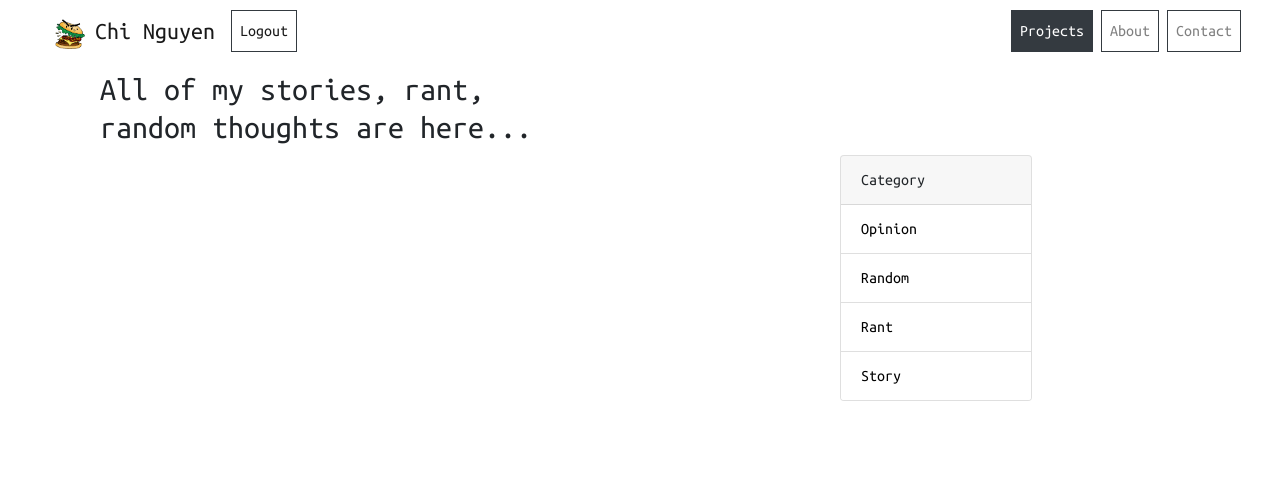
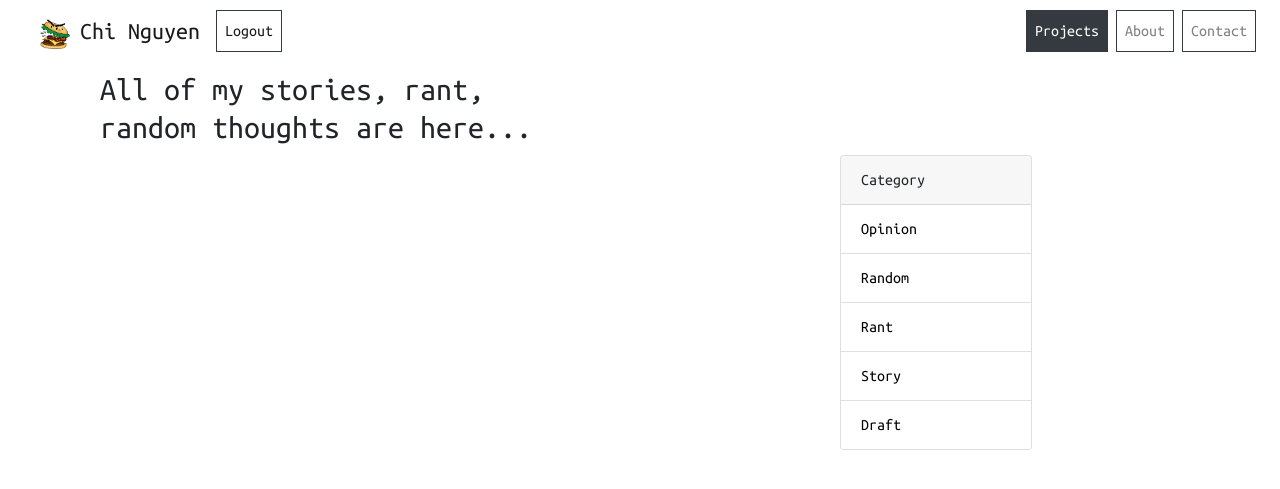
Before and after one commit to chi-p-nguyen/personal_blog, a Flask app: page /blogs in a window 1280 px wide. Shown: the top 489 px of the page. Run offline with Flask 2, Linux system fonts and the light colour scheme; the visitor is signed in with stand-in values (Sample User, id 1); data that the repository does not hold is empty.

Commit message:
feat: draft feature

```diff
--- a/chiblog/static/main.css
+++ b/chiblog/static/main.css
@@ -8,6 +8,83 @@ body {
   background-size: 40px 40px;
   background-position: 0 0,20px 20px; */
 
+/* Formatting Navbar */
+/* .navbar {
+  background: #dddddd;
+  height: 50px;
+  display: flex;
+  justify-content: center;
+  align-items: center;
+  font-size: 1.2rem;
+  position: sticky;
+  top: 0;
+  z-index: 999;
+}
+
+.nav-container {
+  display: flex;
+  justify-content: center;
+  align-items: center;
+  height: 50px;
+  max-width: 1500px;
+}
+
+.nav-menu {
+  display: grid;
+  grid-template-columns: repeat(4, auto);
+  grid-gap: 10px;
+  list-style: none;
+  text-align: center;
+  width: 60vw;
+  justify-content: end;
+  margin-right: 2rem;
+}
+
+.nav--item {
+  height: 50px;
+}
+
+.nav--link {
+  color: #000;
+  display: flex;
+  align-items: center;
+  text-decoration: none;
+  padding: 0.5rem 1rem;
+  height: 100%;
+}
+
+.menu-icon {
+  display: none;
+}
+
+@media screen and (max-width: 960px) {
+  .nav--link {
+    display: none;
+  }
+
+  .menu-icon {
+    display: block;
+    position: absolute;
+    top: 0;
+    right: 0;
+    transform: translate(-100%, 60%);
+    font-size: 1.8rem;
+    cursor: pointer;
+  }
+
+  .nav-menu {
+    display: flex;
+    flex-direction: column;
+    width: 100%;
+    left: -100%;
+  }
+
+  .nav-menu.active {
+    background: #242222;
+  }
+}
+ */
+/* Formatting project cards */
 .projects-container {
   display: flex;
   flex-direction: row;
@@ -15,7 +92,6 @@ body {
   justify-content: space-between;
   margin: auto;
   margin-bottom: 3em;
-  /* width: 95%; */
 }
 
 .project-card {
@@ -78,10 +154,6 @@ p {
   }
 }
 
-.flex-fixed-width-item {
-  flex: 0 0 100px;
-}
-
 /* Give white spaces for paragraph */
 .article-content {
   white-space: pre-line;
@@ -95,6 +167,8 @@ p {
   margin-bottom: 20px;
 }
 
+/* Formatting modal */
+
 .modal-backdrop {
   display: none;
   z-index: 1040 !important;
@@ -104,6 +178,8 @@ p {
   margin: 2px auto;
   z-index: 1100 !important;
 }
+
+/* Swup transition */
 
 .transition-fade {
   opacity: 1;
--- a/chiblog/templates/blogs.html
+++ b/chiblog/templates/blogs.html
@@ -1,59 +1,98 @@
-{% extends "layout.html" %}
-{% block content %}
+{% extends "layout.html" %} {% block content %}
 <div class="container-fluid padding">
   <div class="row welcome">
     <div class="col-12">
-    <h2>All of my stories, rant,<br>random thoughts are here...</h2>
+      <h2>All of my stories, rant,<br />random thoughts are here...</h2>
     </div>
 
     <div class="col-12">
       <div class="row">
-
         <div class="col-lg-8 col-md-12">
-      {% for post in posts.items %}
+          {% for post in posts.items %} {% if post.category.name != 'draft' %}
           <div class="card mt-3 mb-2">
             <div class="card-body shadow-sm">
-          <h5 class="card-title mb-0"><a href="{{ url_for('blog.one_blog', blog_id = post.id) }}">{{ post.title }}</a></h5>
-          <a href="{{ url_for('blog.category_blog', category = post.category.name) }}" class="badge badge-secondary" aria-pressed="true">{{ post.category.name.capitalize() }}</a>
-          <small class="card-subtitle mt-0">{{ post.created_at.strftime('%m-%d-%Y') }}</small>
+              <h5 class="card-title mb-0">
+                <a href="{{ url_for('blog.one_blog', blog_id = post.id) }}"
+                  >{{ post.title }}</a
+                >
+              </h5>
+              <a
+                href="{{ url_for('blog.category_blog', category = post.category.name) }}"
+                class="badge badge-secondary"
+                aria-pressed="true"
+                >{{ post.category.name.capitalize() }}</a
+              >
+              <small class="card-subtitle mt-0"
+                >{{ post.created_at.strftime('%m-%d-%Y') }}</small
+              >
               {% if post.content|length >= 200 %}
-          <p class="card-text mt-3"> {{ post.content[:200] }}<a href="{{ url_for('blog.one_blog', blog_id = post.id) }}"><b>...See more</b></a></p>
+              <p class="card-text mt-3">
+                {{ post.content[:200] }}<a
+                  href="{{ url_for('blog.one_blog', blog_id = post.id) }}"
+                  ><b>...See more</b></a
+                >
+              </p>
               {% else %}
-          <p class="card-text mt-3"> {{ post.content }}</p>
+              <p class="card-text mt-3">{{ post.content }}</p>
               {% endif %}
             </div>
           </div>
-      {% endfor %}
+          {% endif %} {% endfor %}
         </div>
 
         <div class="col-lg-4 d-none d-lg-block">
-          <div class="card mr-0" style="width: 12rem;">
-              <div class="card-header">
-                Category
-              </div>
+          <div class="card mr-0" style="width: 12rem">
+            <div class="card-header">Category</div>
             <ul class="list-group list-group-flush">
-                <li class="list-group-item"><a href="{{ url_for('blog.category_blog', category = 'opinion') }}">Opinion</a></li>
-                <li class="list-group-item"><a href="{{ url_for('blog.category_blog', category = 'random') }}">Random</a></li>
-                <li class="list-group-item"><a href="{{ url_for('blog.category_blog', category = 'rant') }}">Rant</a></li>
-                <li class="list-group-item"><a href="{{ url_for('blog.category_blog', category = 'story') }}">Story</a></li>
+              <li class="list-group-item">
+                <a
+                  href="{{ url_for('blog.category_blog', category = 'opinion') }}"
+                  >Opinion</a
+                >
+              </li>
+              <li class="list-group-item">
+                <a
+                  href="{{ url_for('blog.category_blog', category = 'random') }}"
+                  >Random</a
+                >
+              </li>
+              <li class="list-group-item">
+                <a href="{{ url_for('blog.category_blog', category = 'rant') }}"
+                  >Rant</a
+                >
+              </li>
+              <li class="list-group-item">
+                <a
+                  href="{{ url_for('blog.category_blog', category = 'story') }}"
+                  >Story</a
+                >
+              </li>
+              {% if current_user.is_authenticated %}
+              <li class="list-group-item">
+                <a
+                  href="{{ url_for('blog.category_blog', category = 'draft') }}"
+                  >Draft</a
+                >
+              </li>
+              {% endif %}
             </ul>
           </div>
         </div>
-
       </div>
     </div>
   </div>
 
-      {% for page_num in posts.iter_pages(left_edge=1, right_edge=1, left_current=1, right_current=2) %}
-      {% if page_num %}
-        {% if posts.page == page_num %}
-          <a class="btn btn-dark mb-4" href="{{ url_for('blog.blogs', page=page_num) }}">{{ page_num }}</a>
+  {% for page_num in posts.iter_pages(left_edge=1, right_edge=1, left_current=1,
+  right_current=2) %} {% if page_num %} {% if posts.page == page_num %}
+  <a class="btn btn-dark mb-4" href="{{ url_for('blog.blogs', page=page_num) }}"
+    >{{ page_num }}</a
+  >
   {% else %}
-          <a class="btn btn-outline-dark mb-4" href="{{ url_for('blog.blogs', page=page_num) }}">{{ page_num }}</a>
-        {% endif %}
-      {% else %}
-        ...
-      {% endif %}
-      {% endfor %}
+  <a
+    class="btn btn-outline-dark mb-4"
+    href="{{ url_for('blog.blogs', page=page_num) }}"
+    >{{ page_num }}</a
+  >
+  {% endif %} {% else %} ... {% endif %} {% endfor %}
 </div>
 {% endblock content %}
--- a/chiblog/templates/create_post.html
+++ b/chiblog/templates/create_post.html
@@ -35,6 +35,7 @@
                     <option value="random">Random</option>
                     <option value="rant">Rant</option>
                     <option value="story">Story</option>
+                    <option value="draft">Draft</option>
                 </select>
             </div>
             <button type="submit" class="btn btn-dark">Submit</button>
--- a/chiblog/templates/layout.html
+++ b/chiblog/templates/layout.html
@@ -2,26 +2,47 @@
 <html>
   <head>
     <!-- Required meta tags -->
-    <meta charset="utf-8">
-    <meta name="viewport" content="width=device-width, initial-scale=1, shrink-to-fit=no">
+    <meta charset="utf-8" />
+    <meta
+      name="viewport"
+      content="width=device-width, initial-scale=1, shrink-to-fit=no"
+    />
 
-    <link rel="shortcut icon" href="{{ url_for('static', filename='images/burger2.ico') }}">
+    <link
+      rel="shortcut icon"
+      href="{{ url_for('static', filename='images/burger2.ico') }}"
+    />
 
     <!-- Bootstrap CSS -->
-    <link rel="stylesheet" href="https://cdn.jsdelivr.net/npm/bootstrap@4.5.3/dist/css/bootstrap.min.css" integrity="sha384-TX8t27EcRE3e/ihU7zmQxVncDAy5uIKz4rEkgIXeMed4M0jlfIDPvg6uqKI2xXr2" crossorigin="anonymous">
+    <link
+      rel="stylesheet"
+      href="https://cdn.jsdelivr.net/npm/bootstrap@4.5.3/dist/css/bootstrap.min.css"
+      integrity="sha384-TX8t27EcRE3e/ihU7zmQxVncDAy5uIKz4rEkgIXeMed4M0jlfIDPvg6uqKI2xXr2"
+      crossorigin="anonymous"
+    />
 
-    <link rel="stylesheet" type="text/css" href="{{ url_for('static', filename='main.css') }}">
+    <link
+      rel="stylesheet"
+      type="text/css"
+      href="{{ url_for('static', filename='main.css') }}"
+    />
 
-    <link rel="preconnect" href="https://fonts.gstatic.com">
-    <link rel="preconnect" href="https://fonts.gstatic.com">
-    <link href="https://fonts.googleapis.com/css2?family=Ubuntu+Mono&display=swap" rel="stylesheet">
-    <link rel="stylesheet" href="https://cdnjs.cloudflare.com/ajax/libs/font-awesome/4.7.0/css/font-awesome.min.css">
+    <link rel="preconnect" href="https://fonts.gstatic.com" />
+    <link rel="preconnect" href="https://fonts.gstatic.com" />
+    <link
+      href="https://fonts.googleapis.com/css2?family=Ubuntu+Mono&display=swap"
+      rel="stylesheet"
+    />
+    <link
+      rel="stylesheet"
+      href="https://cdnjs.cloudflare.com/ajax/libs/font-awesome/4.7.0/css/font-awesome.min.css"
+    />
 
     <!--Swup
     <script src="https://unpkg.com/swup@latest/dist/swup.min.js"></script>   -->
 
     {% if title %}
-    <title> {{ title }} </title>
+    <title>{{ title }}</title>
     {% else %}
     <title>It's Chi</title>
     {% endif %}
@@ -29,44 +50,104 @@
   <body>
     <!-- Navigation -->
     <nav class="navbar navbar-expand-md navbar-light bg-transparent sticky-top">
-      <div class="container-fluid">
       <a class="navbar-brand ml-4 nohover" href="{{ url_for('main.home') }}">
-        <img src="{{ url_for('static', filename='images/burger2.png') }}" width="30" height="30" alt="">
-        <span style="font-size: 1.5rem; font-weight: 500;">Chi Nguyen</span>
+        <img
+          src="{{ url_for('static', filename='images/burger2.png') }}"
+          width="30"
+          height="30"
+          alt=""
+        />
+        <span style="font-size: 1.5rem; font-weight: 500">Chi Nguyen</span>
       </a>
-      <button class="navbar-toggler" type="button" data-toggle="collapse" data-target="#navbarResponsive">
+      <button
+        class="navbar-toggler"
+        type="button"
+        data-toggle="collapse"
+        data-target="#navbarResponsive"
+      >
         <span class="navbar-toggler-icon"></span>
       </button>
       <div class="collapse navbar-collapse" id="navbarResponsive">
         <ul class="navbar-nav mr-auto">
           {% if current_user.is_authenticated %}
-                <li class="nav-item active mr-2 border border-dark"><a class="nav-link" href="{{ url_for('user.logout') }}">Logout</a></li>
+          <li class="nav-item active mr-2 border border-dark">
+            <a class="nav-link" href="{{ url_for('user.logout') }}">Logout</a>
+          </li>
           {% endif %}
         </ul>
         <!-- Navbar Right Side -->
         <ul class="navbar-nav ml-auto">
-              <li class="nav-item mr-2 border border-dark bg-dark"><a class="nav-link text-white" href="{{ url_for('project.projects') }}"> Projects</a></li>
-              <li class="nav-item mr-2 border border-dark"><a class="nav-link" href="{{ url_for('main.about') }}">About</a></li>
-              <li class="nav-item mr-2 border border-dark"><a class="nav-link" href="{{ url_for('main.contact') }}">Contact</a></li>
+          <li class="nav-item mr-2 border border-dark bg-dark">
+            <a
+              class="nav-link text-white"
+              href="{{ url_for('project.projects') }}"
+            >
+              Projects</a
+            >
+          </li>
+          <li class="nav-item mr-2 border border-dark">
+            <a class="nav-link" href="{{ url_for('main.about') }}">About</a>
+          </li>
+          <li class="nav-item mr-2 border border-dark">
+            <a class="nav-link" href="{{ url_for('main.contact') }}">Contact</a>
+          </li>
         </ul>
       </div>
     </nav>
+    <!-- <nav class="navbar">
+      <div class="nav-container">
+        <a href="{{ url_for('main.home') }}">
+          <img
+            src="{{ url_for('static', filename='images/burger2.png') }}"
+            width="30"
+            height="30"
+            alt="logo"
+          />
+          <span style="font-size: 1.5rem; font-weight: 500">Chi Nguyen</span>
+        </a>
+        <div class="menu-icon" onclick="openMenu()">
+          <i class="fa fa-bars"></i>
+        </div>
+        <ul class="nav-menu" id="nav--menu">
+          {% if current_user.is_authenticated %}
+          <li class="nav--item">
+            <a class="nav--link" href="{{ url_for('user.logout') }}">Logout</a>
+          </li>
+          {% endif %}
+          <li class="nav--item">
+            <a class="nav--link" href="{{ url_for('project.projects') }}"
+              >Projects</a
+            >
+          </li>
+          <li class="nav--item">
+            <a class="nav--link" href="{{ url_for('main.about') }}">About</a>
+          </li>
+          <li class="nav--item">
+            <a class="nav--link" href="{{ url_for('main.contact') }}"
+              >Contact</a
+            >
+          </li>
+        </ul>
+      </div>
+    </nav> -->
+
     <main role="main" class="container-sm mt-2" id="swup">
-      {% with messages = get_flashed_messages(with_categories=true) %}
-      {% if messages %}
-        {% for category, message in messages %}
-          <div class="alert alert-{{ category }}">
-            {{ message }}
-          </div>
-        {% endfor %}
-      {% endif %}
-    {% endwith %}
-
-    {% block content %}{% endblock %}
+      {% with messages = get_flashed_messages(with_categories=true) %} {% if
+      messages %} {% for category, message in messages %}
+      <div class="alert alert-{{ category }}">{{ message }}</div>
+      {% endfor %} {% endif %} {% endwith %} {% block content %}{% endblock %}
     </main>
     <!-- Option 1: jQuery and Bootstrap Bundle (includes Popper) -->
-    <script src="https://code.jquery.com/jquery-3.5.1.slim.min.js" integrity="sha384-DfXdz2htPH0lsSSs5nCTpuj/zy4C+OGpamoFVy38MVBnE+IbbVYUew+OrCXaRkfj" crossorigin="anonymous"></script>
-    <script src="https://cdn.jsdelivr.net/npm/bootstrap@4.5.3/dist/js/bootstrap.bundle.min.js" integrity="sha384-ho+j7jyWK8fNQe+A12Hb8AhRq26LrZ/JpcUGGOn+Y7RsweNrtN/tE3MoK7ZeZDyx" crossorigin="anonymous"></script>
+    <script
+      src="https://code.jquery.com/jquery-3.5.1.slim.min.js"
+      integrity="sha384-DfXdz2htPH0lsSSs5nCTpuj/zy4C+OGpamoFVy38MVBnE+IbbVYUew+OrCXaRkfj"
+      crossorigin="anonymous"
+    ></script>
+    <script
+      src="https://cdn.jsdelivr.net/npm/bootstrap@4.5.3/dist/js/bootstrap.bundle.min.js"
+      integrity="sha384-ho+j7jyWK8fNQe+A12Hb8AhRq26LrZ/JpcUGGOn+Y7RsweNrtN/tE3MoK7ZeZDyx"
+      crossorigin="anonymous"
+    ></script>
     <!-- Page animation with Swup -->
     <!-- <script>const swup = new Swup();</script> -->
     <!--Contact modal START
```
Also changed, not shown: chiblog/site.db. Lines whose indentation alone changed are shown as unchanged.
